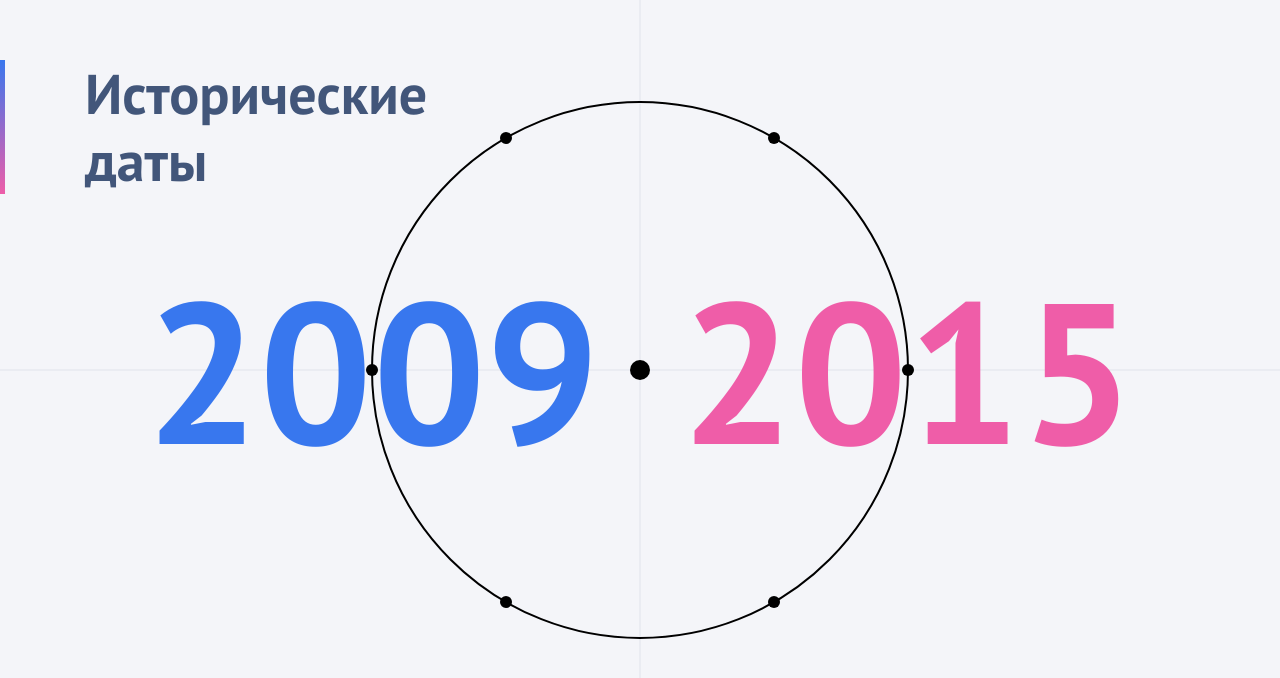
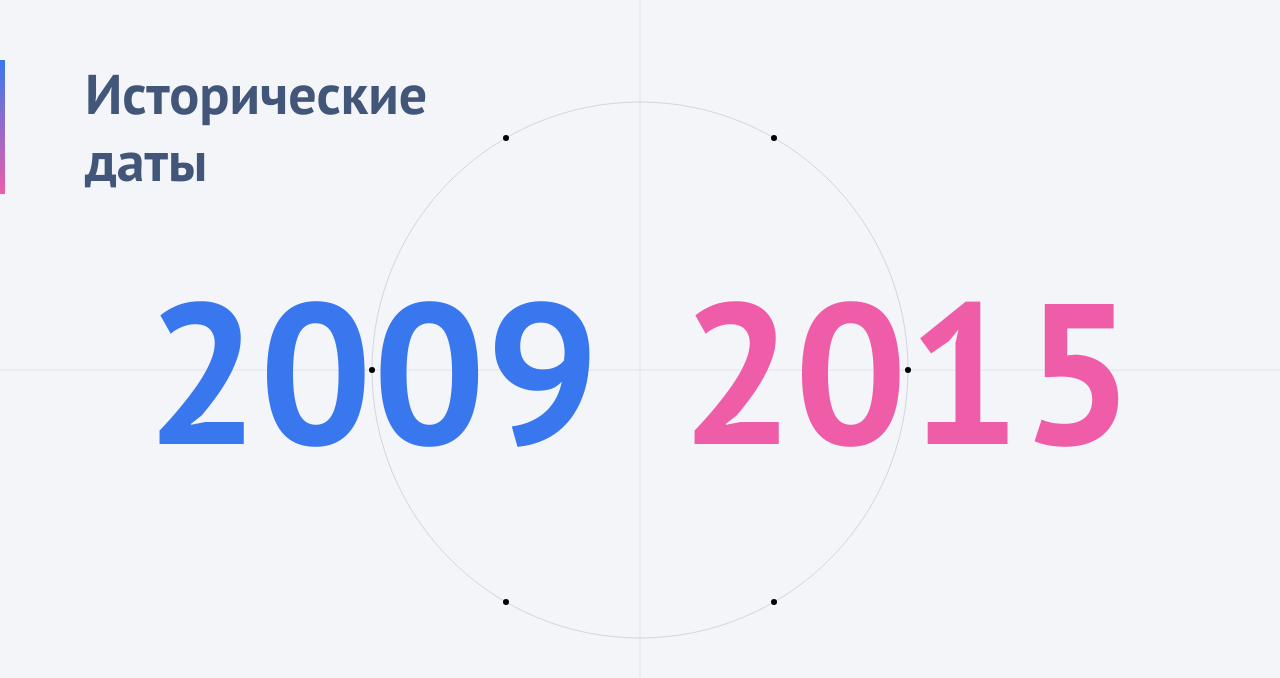
Before and after one commit to cetvrtak/stevo-tz-calendar, a React app: page / in a window 1280 px wide. Shown: the part 110-788 px from the top of the page. Built offline with nearby package versions, Linux system fonts and the light colour scheme.

Commit message:
Style year circle

```diff
--- a/components/YearCircle.tsx
+++ b/components/YearCircle.tsx
@@ -28,10 +28,10 @@ const YearCircle: React.FC<YearCircleProps> = ({ fromYear, toYear }) => {
       {/* Circle and Dots */}
       <svg className="circle-svg" width="600" height="600">
         {/* Circle */}
-        <circle cx="300" cy="300" r={radius} stroke="black" strokeWidth="2" fill="none" />
+        <circle cx="300" cy="300" r={radius} stroke="rgb(66, 86, 122, 0.2)" strokeWidth="1" fill="none" />
 
         {/* Center circle */}
-        <circle cx="300" cy="300" r="10" fill="black" />
+        {/* <circle cx="300" cy="300" r="10" fill="black" /> */}
 
         {/* Dots around the circle */}
         {dotPositions.map((pos, index) => (
@@ -41,7 +41,7 @@ const YearCircle: React.FC<YearCircleProps> = ({ fromYear, toYear }) => {
               className="dot"
               cx={pos.x + 32}
               cy={pos.y + 32}
-              r="6" // Default radius before hover
+              r="3" // Default radius before hover
               fill="black"
             />
             {/* Dot Index (1-based) */}
```
